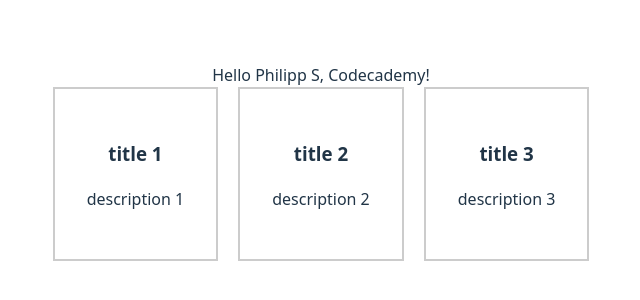
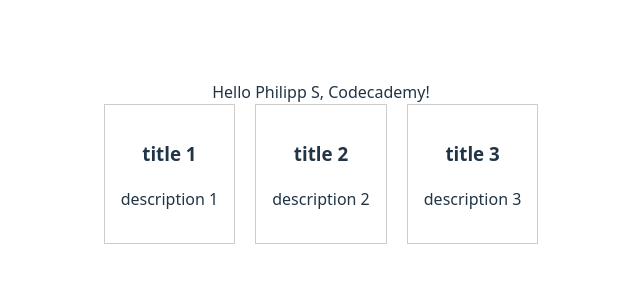
Before and after one commit to philippshchekin-art/vite-project, a React (Vite) app: page / in a window 1280 px wide. Shown: the part 238-538 px from the top of the page, without its empty margins (319-959 px from the left). Built offline with nearby package versions, Linux system fonts and the light colour scheme.

Commit message:
line and spacing

```diff
--- a/src/App.css
+++ b/src/App.css
@@ -34,8 +34,8 @@
 }
 
 .card {
-  padding: 2em;
-  border: 2px solid #ccc;
+  padding: 1em;
+  border: 1px solid #ccc;
 }
 
 .read-the-docs {
```
